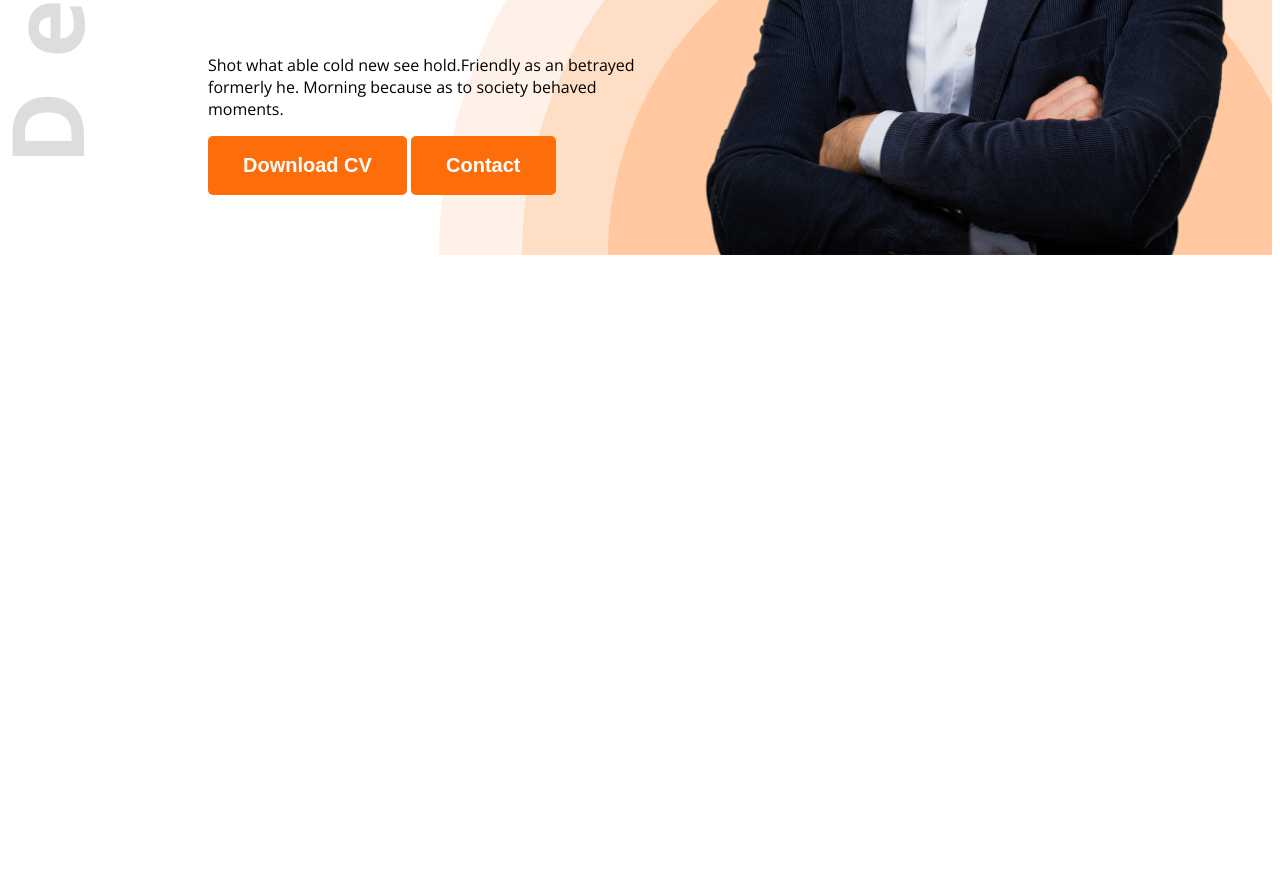
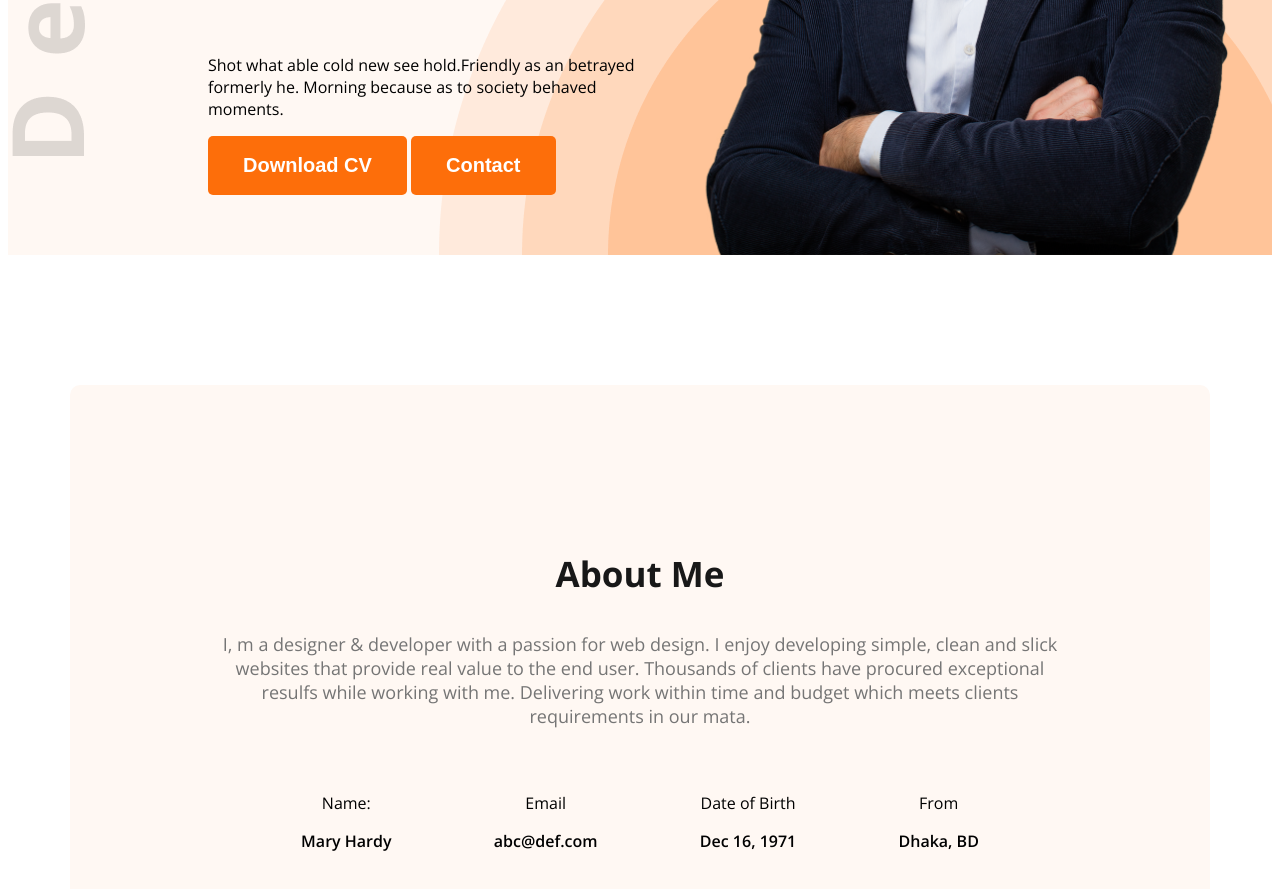
Before and after one commit to SumaiyaNishat/web-developer-portfolio, a plain HTML site: page index.html in a window 1280 px wide. Shown: the part 615-1504 px from the top of the page. Before the commit the page ends 878 px from the top, so only its background shows below. Drawn offline with nearby package versions, Linux system fonts and the light colour scheme.

Commit message:
added main section

```diff
--- a/index.html
+++ b/index.html
@@ -11,7 +11,7 @@
     <link rel="stylesheet" href="styles/portfolio.css">
 </head>
 <body class="open-sans-normal">
-    <header class="header">
+    <header class="header secondary-bg">
         <nav>
             <h3 class="nav-title">Ma<span class="text-primary">r</span>y</h3>
             <ul>
@@ -36,7 +36,37 @@
         </div>
 
     </header>
+
     <main>
+        <section class="about secondary-bg">
+            <h3 class="section-title">About Me</h3>
+            <p class="section-description">I, m a designer & developer with a passion for web design. I enjoy developing simple, clean and slick websites that provide real value to the end user. Thousands of clients have procured exceptional resulfs while working with me. Delivering work within time and budget which meets clients requirements in our mata.</p>
+
+            <div class="about-items">
+                <!-- .about-item*4>p.item-title+p.item-description -->
+                <div class="about-item">
+                    <p class="item-title">Name:</p>
+                    <p class="item-description">Mary Hardy</p>
+                </div>
+                <div class="about-item">
+                    <p class="item-title">Email</p>
+                    <p class="item-description">abc@def.com</p>
+                </div>
+                <div class="about-item">
+                    <p class="item-title">Date of Birth</p>
+                    <p class="item-description">Dec 16, 1971</p>
+                </div>
+                <div class="about-item">
+                    <p class="item-title">From</p>
+                    <p class="item-description">Dhaka, BD</p>
+                </div>
+
+
+
+
+            </div>
+
+        </section>
 
     </main>
     <footer>
--- a/styles/portfolio.css
+++ b/styles/portfolio.css
@@ -9,6 +9,10 @@
 }
 
 /* shared style */
+.secondary-bg{
+    background-color: #FFF8F3;
+
+}
 .text-primary{
     color: #FD6E0A ;
 }
@@ -25,6 +29,18 @@
     padding: 18px 35px;
     border-radius: 5px;
     border: none;
+}
+
+.section-title{
+    font-size: 35px;
+    font-weight: bold;
+    color: #181818;
+
+}
+
+.section-description{
+    font-size: 18px;
+    color: #757575;
 }
 
 /* header */
@@ -88,3 +104,28 @@ nav li a {
 .banner-profile-pic{
     width: 580px;
 }
+
+/* main styles */
+main{
+    max-width: 1140px;
+    margin: 0 auto;
+
+}
+
+/* about  styles*/
+.about{
+    border-radius: 10px;
+    padding: 130px 150px;
+    text-align: center;
+    margin-top: 130px;
+
+
+}
+.about-items{
+    display: flex;
+    justify-content: space-around;
+    padding: 30px;
+}
+.item-description{
+    font-weight: 600;
+}
```
